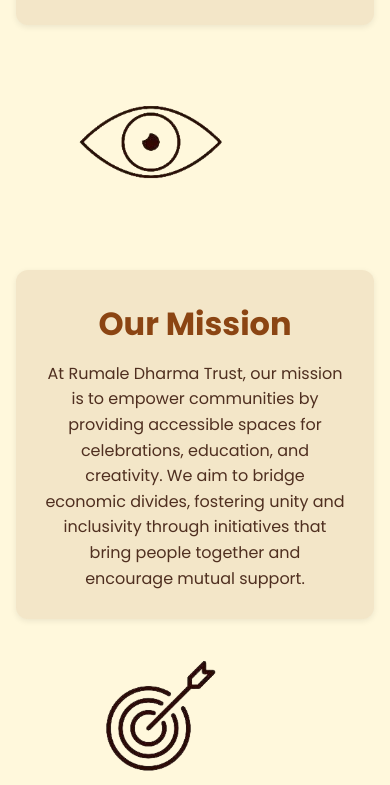
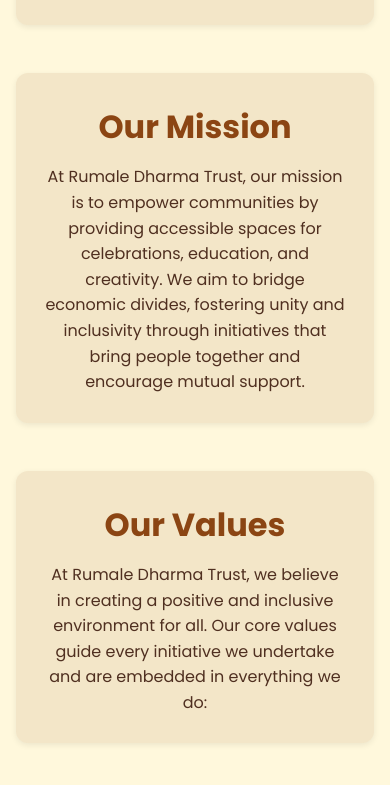
Before and after one commit to Yash-rv/rumaledharmatrust, a plain HTML site: page index.html in a window 390 px wide. Shown: the part 2100-2885 px from the top of the page. Drawn offline with Linux system fonts and the light colour scheme.

Commit message:
Remove logos in mobile

```diff
--- a/index.html
+++ b/index.html
@@ -191,7 +191,7 @@
       .logo { height: 70px; margin-bottom: .75rem; }
       nav ul { flex-wrap: wrap; gap: 1rem; justify-content: center; }
       .vision-mission-container .section { flex-direction: column; text-align: center; }
-      .image-content img { width: 65%; }
+      .vision-mission-container .image-content { display: none; } /* Added to remove logos on mobile */
     }
   </style>
 </head>
@@ -202,7 +202,7 @@
     <img src="images/rumaledharmatrustlogo.png" alt="Rumale Dharma Trust Logo" class="logo" />
     <nav>
       <ul>
-        <li><a href="index.html">Home</a></li>
+        <li><a href="index.html'">Home</a></li>
         <li><a href="#about-us">About Us</a></li>
         <li><a href="gallery.html">Gallery</a></li>
         <li><a href="#contact-info">Contact Us</a></li>
@@ -214,7 +214,7 @@
   <section class="intro-section">
     <div class="intro-content">
       <h1>Welcome to Rumale Dharma Trust</h1>
-      <p>Empowering communities, enriching lives, and spreading hope. Join us in making a difference.</p>
+      <p>Empowering communities, enriching lives, and spreading hope. Join us in making a difference.</p><br>
       <p class="smaller-text">Rumale Dharma Trust is a nonprofit organization with a heartfelt mission to support underprivileged families and foster a sense of community. The Trust believes that everyone, regardless of financial circumstances, deserves the opportunity to celebrate life's precious moments in a dignified way.</p>
       <a href="donate.html" target="_blank" class="donate-btn">Donate Now</a>
     </div>
```
